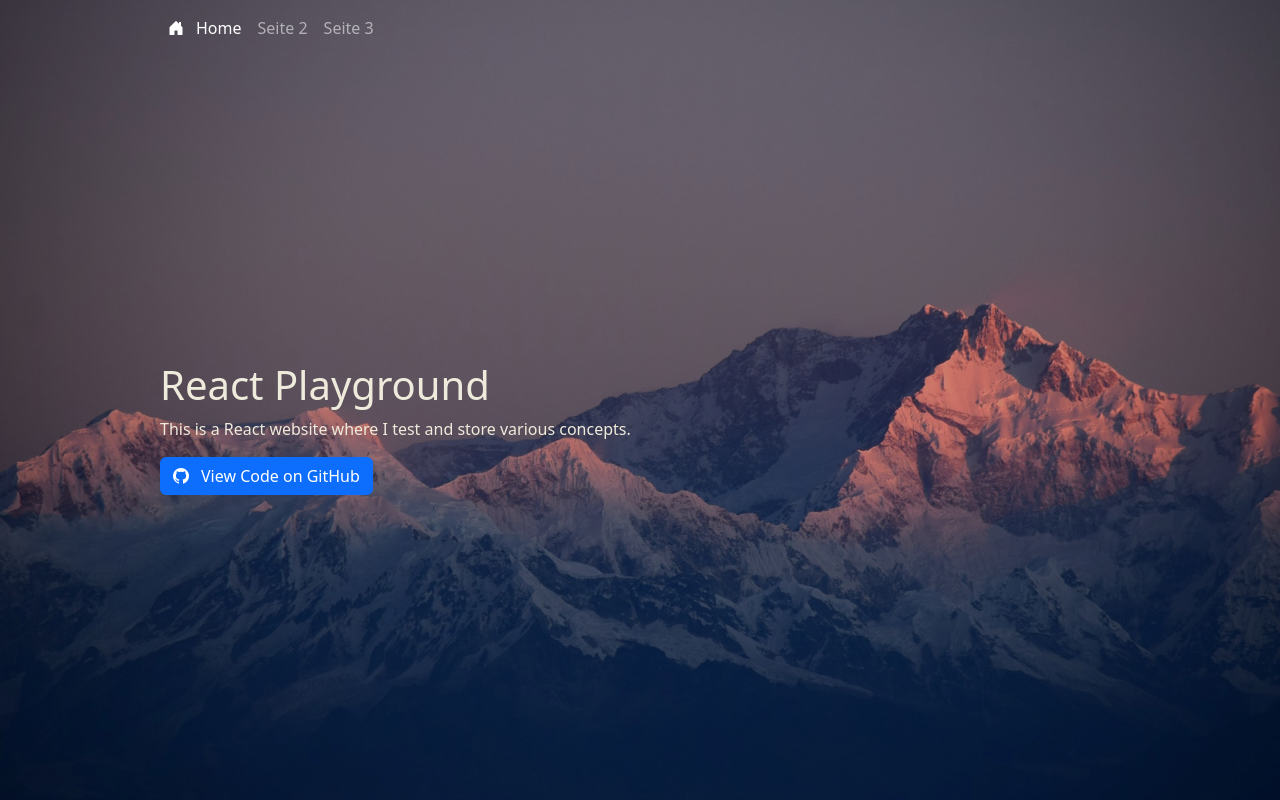
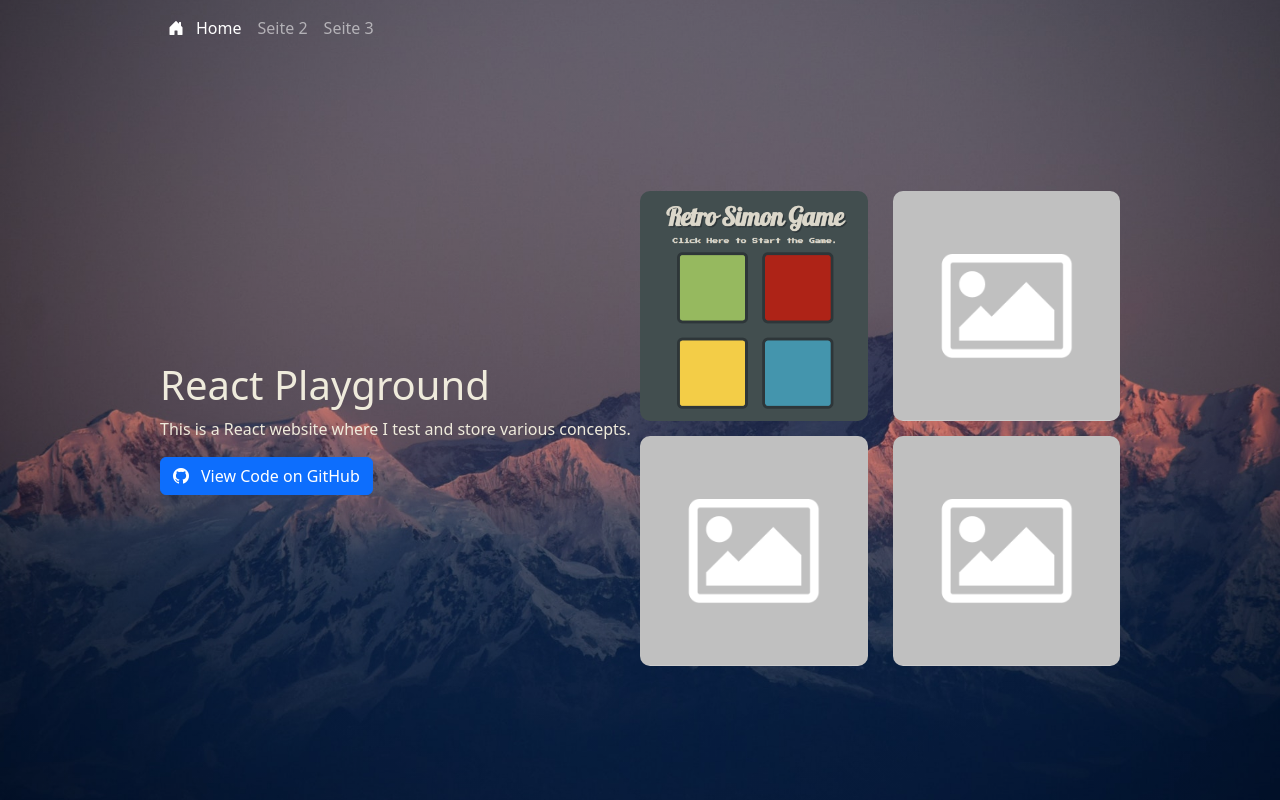
Before and after one commit to scheuermann-markus/ReactSpielwiese, a React (Vite) app in the folder ReactSpielwiese/: page / in a window 1280 px wide. Shown: the top 800 px of the page. Built offline with nearby package versions, Linux system fonts and the light colour scheme.

Commit message:
Layout für Hero-Section

```diff
--- a/ReactSpielwiese/src/Home.css
+++ b/ReactSpielwiese/src/Home.css
@@ -15,3 +15,47 @@
     background-size: cover;
     padding: 0 10rem;
 }
+
+.hero-section__text-wrapper {
+    margin: auto 0;
+}
+
+.hero-section__cards-container {
+    display: grid;
+    grid-template-columns: 1fr 1fr;
+    grid-template-rows: auto;
+    column-gap: 25px;
+    row-gap: 15px;
+    justify-content: right;
+    align-content: center;
+}
+
+
+.hero-section__card {
+    height: 230px;
+    border-radius: 10px;
+    background-position: center;
+    background-size: cover;
+    transition: transform 0.4s;
+}
+
+.hero-section__card:hover {
+    transform: translateY(-8px);
+    cursor: pointer;
+}
+
+.hero-section__card--1 {
+    background-image: url(./images/simon-game.png);
+}
+
+.hero-section__card--2 {
+    background-image: url(./images/bild-platzhalter.png);
+}
+
+.hero-section__card--3 {
+    background-image: url(./images/bild-platzhalter.png);
+}
+
+.hero-section__card--4 {
+    background-image: url(./images/bild-platzhalter.png);
+}
--- a/ReactSpielwiese/src/Home.tsx
+++ b/ReactSpielwiese/src/Home.tsx
@@ -1,6 +1,7 @@
 import ColorDisplay from './pages/ColorDisplay'
 import Header from './layout/Header'
 import './home.css'
+import { Link } from 'react-router-dom';
 
 function Home() {
 
@@ -12,13 +13,21 @@ function Home() {
         <>
             <section className="home__hero-section _flex _flex-direction-column _justify-content_space-between">
                 <Header />
-                <div className="">
+                <div className="_grid _grid_template-columns-1-1">
+                    <div className="hero-section__text-wrapper">
                         <h1>React Playground</h1>
                         <p>This is a React website where I test and store various concepts.</p>
                         <button className="btn btn-primary _flex" onClick={OpenGitHubInNewTab}>
                             <i className="bi bi-github"></i>
                             View Code on GitHub
                         </button>
+                    </div>
+                    <div className="hero-section__cards-container">
+                        <Link to="/" as="div" className="hero-section__card hero-section__card--1"></Link>
+                        <Link to="/" as="div" className="hero-section__card hero-section__card--2"></Link>
+                        <Link to="/" as="div" className="hero-section__card hero-section__card--3"></Link>
+                        <Link to="/" as="div" className="hero-section__card hero-section__card--4"></Link>
+                    </div>
                 </div>
                 <div />
             </section>
```
Also changed, not shown: ReactSpielwiese/src/images/bild-platzhalter.png (added), ReactSpielwiese/src/images/simon-game.png (added). Lines whose indentation alone changed are shown as unchanged.
